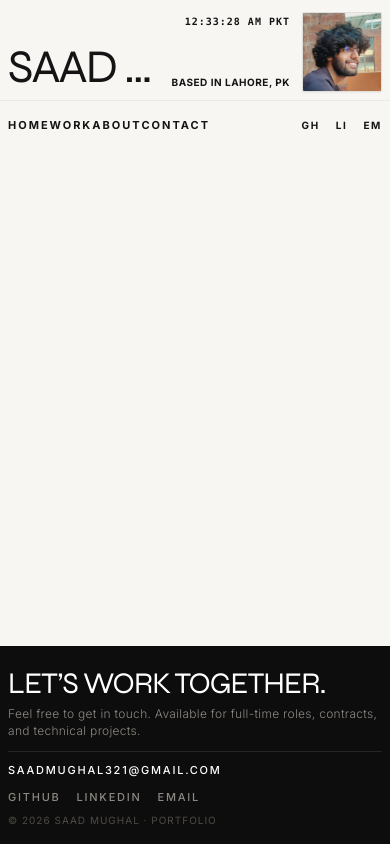
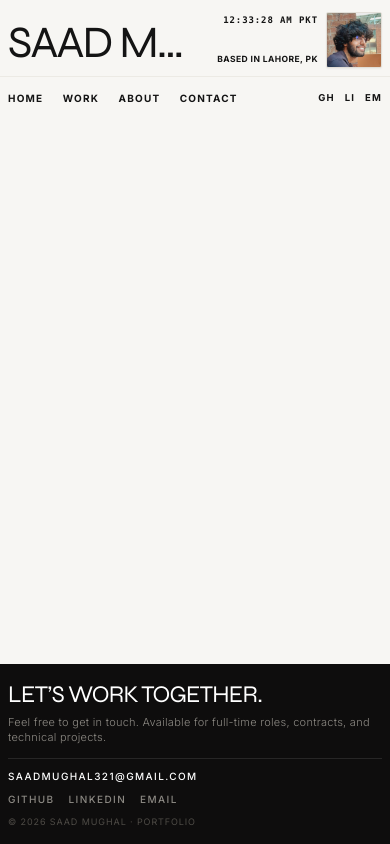
Before and after one commit to sedmugen/portfolio, a Next.js app: page / in a window 390 px wide. Built offline with nearby package versions, Linux system fonts and the light colour scheme.

Commit message:
feat(responsive): optimize header and footer responsiveness across mobile, tablet, and desktop

```diff
--- a/components/footer.tsx
+++ b/components/footer.tsx
@@ -5,36 +5,36 @@ export function Footer() {
 
   return (
     <footer className="w-full bg-[#0E0D0D] text-[#F7F6F3] mt-auto">
-      <div className="w-full px-2 sm:px-4 md:px-6 pt-6 sm:pt-8 pb-4 sm:pb-5">
-        {/* CTA Headline & Description: Tight vertical spacing */}
+      <div className="w-full px-2 sm:px-4 md:px-6 pt-5 sm:pt-7 md:pt-8 pb-4 sm:pb-5">
+        {/* CTA Headline & Description: Responsive layout */}
         <div className="flex flex-col lg:flex-row lg:items-end justify-between gap-2.5 sm:gap-4 pb-3 sm:pb-4">
           <Link href="/contact" className="inline-block select-none">
-            <h2 className="font-display text-3xl sm:text-4xl md:text-5xl lg:text-6xl font-normal uppercase tracking-[-0.03em] leading-[0.88] text-white hover:opacity-85 transition-opacity duration-200">
+            <h2 className="font-display text-2xl xs:text-3xl sm:text-4xl md:text-5xl lg:text-6xl font-normal uppercase tracking-[-0.03em] leading-[0.88] text-white hover:opacity-85 transition-opacity duration-200">
               LET’S WORK TOGETHER.
             </h2>
           </Link>
 
-          <p className="text-xs sm:text-[13px] text-[#8C8983] max-w-sm tracking-wide leading-snug lg:text-right font-light">
+          <p className="text-[11px] xs:text-xs sm:text-[13px] text-[#8C8983] max-w-sm tracking-wide leading-snug lg:text-right font-light">
             Feel free to get in touch. Available for full-time roles, contracts, and technical projects.
           </p>
         </div>
 
-        {/* Horizontal Divider with Minimal Margin */}
-        <div className="w-full border-t border-white/10 pt-2.5 sm:pt-3 flex flex-col md:flex-row items-start md:items-center justify-between gap-2.5 sm:gap-4 text-[11px] sm:text-xs font-medium tracking-[0.16em] uppercase text-[#8C8983]">
+        {/* Horizontal Divider & Action Bar */}
+        <div className="w-full border-t border-white/10 pt-2.5 sm:pt-3 flex flex-col sm:flex-row items-start sm:items-center justify-between gap-2 sm:gap-4 text-[10px] xs:text-[11px] sm:text-xs font-medium tracking-[0.14em] sm:tracking-[0.16em] uppercase text-[#8C8983]">
           {/* Contact Details */}
-          <div className="flex flex-wrap items-center gap-4 sm:gap-8">
+          <div className="flex flex-wrap items-center gap-3 sm:gap-6 md:gap-8">
             <a
               href="mailto:saadmughal321@gmail.com"
-              className="relative group text-white transition-colors duration-200"
+              className="relative group text-white transition-colors duration-200 break-all sm:break-normal"
             >
               <span>SAADMUGHAL321@GMAIL.COM</span>
               <span className="absolute left-0 bottom-0 block h-[1px] w-0 bg-white group-hover:w-full transition-all duration-200 ease-out" />
             </a>
-            <span className="text-[#5C5954] hidden sm:inline">LAHORE, PK</span>
+            <span className="text-[#5C5954] hidden xs:inline">LAHORE, PK</span>
           </div>
 
           {/* Social Links */}
-          <div className="flex flex-wrap items-center gap-4 sm:gap-6">
+          <div className="flex flex-wrap items-center gap-3.5 sm:gap-6">
             <a
               href="https://github.com/sedmugen"
               target="_blank"
@@ -64,7 +64,7 @@ export function Footer() {
         </div>
 
         {/* Small Bottom Copyright */}
-        <div className="pt-2 sm:pt-2.5 text-[10px] tracking-widest text-[#4E4B46] uppercase">
+        <div className="pt-2 sm:pt-2.5 text-[9px] xs:text-[10px] tracking-widest text-[#4E4B46] uppercase">
           © {currentYear} Saad Mughal · Portfolio
         </div>
       </div>
--- a/components/nav.tsx
+++ b/components/nav.tsx
@@ -44,50 +44,52 @@ function LiveTime() {
 export function Nav() {
   return (
     <header className="w-full bg-canvas select-none">
-      {/* Top Banner: Name on Left, Info Box on Right */}
-      <div className="w-full px-2 sm:px-4 md:px-6 pt-3 sm:pt-4 pb-2 sm:pb-3 flex items-end justify-between gap-4 sm:gap-8">
-        {/* Name Display: Clean ink, no red hover */}
+      {/* Top Banner: Fully Responsive for Mobile, Tablet, and Desktop */}
+      <div className="w-full px-2 sm:px-4 md:px-6 pt-3 sm:pt-4 pb-2 sm:pb-3 flex items-end justify-between gap-2 sm:gap-4 md:gap-8">
+        {/* Name Display: Fluid scaling from mobile to desktop */}
         <div className="flex-1 min-w-0">
           <Link href="/" className="inline-block w-full">
-            <h1 className="font-display text-[12vw] sm:text-[11vw] md:text-[10.5vw] lg:text-[10vw] font-normal uppercase tracking-[-0.04em] leading-[0.8] text-ink truncate sm:overflow-visible transition-opacity duration-200 hover:opacity-85">
+            <h1 className="font-display text-[11.5vw] sm:text-[11vw] md:text-[10.5vw] lg:text-[10vw] font-normal uppercase tracking-[-0.04em] leading-[0.82] text-ink truncate sm:overflow-visible transition-opacity duration-200 hover:opacity-85">
               SAAD MUGHAL
             </h1>
           </Link>
         </div>
 
-        {/* Right Info Box: Time & Location + Profile Photo */}
-        <div className="flex items-end gap-3 sm:gap-4 shrink-0 self-end">
+        {/* Right Info Box: Compact & responsive on mobile, prominent on tablet/desktop */}
+        <div className="flex items-end gap-2 sm:gap-3 md:gap-4 shrink-0 self-end">
+          {/* Time & Location */}
           <div className="flex flex-col items-end justify-between self-stretch text-right py-0.5">
-            <div className="text-[10px] sm:text-xs font-mono font-bold text-ink uppercase tracking-widest whitespace-nowrap">
+            <div className="text-[9px] xs:text-[10px] sm:text-xs font-mono font-bold text-ink uppercase tracking-widest whitespace-nowrap">
               <LiveTime /> <span className="text-ink">PKT</span>
             </div>
 
             <div className="whitespace-nowrap">
-              <span className="block text-[10px] sm:text-[11px] font-bold text-ink uppercase tracking-wider">
-                BASED IN LAHORE, PK
+              <span className="block text-[8.5px] xs:text-[9.5px] sm:text-[11px] font-bold text-ink uppercase tracking-wider">
+                BASED IN <span className="sm:inline">LAHORE, PK</span>
               </span>
             </div>
           </div>
 
-          <div className="relative w-20 h-20 sm:w-28 sm:h-28 md:w-36 md:h-36 lg:w-44 lg:h-44 rounded-sm overflow-hidden bg-border-subtle border border-border shrink-0 shadow-sm">
+          {/* Profile Photo */}
+          <div className="relative w-14 h-14 xs:w-16 xs:h-16 sm:w-24 sm:h-24 md:w-36 md:h-36 lg:w-44 lg:h-44 rounded-sm overflow-hidden bg-border-subtle border border-border shrink-0 shadow-sm">
             <Image
               src="/images/profile-pictures/1.jpg"
               alt="Saad Mughal"
               fill
               priority
-              sizes="(max-width: 640px) 80px, (max-width: 768px) 112px, (max-width: 1024px) 144px, 176px"
+              sizes="(max-width: 640px) 64px, (max-width: 768px) 96px, (max-width: 1024px) 144px, 176px"
               className="object-cover object-top"
             />
           </div>
         </div>
       </div>
 
-      {/* Sub-Navigation Bar */}
+      {/* Sub-Navigation Bar: Mobile, Tablet & Desktop responsive */}
       <div className="border-t border-border-subtle">
-        <div className="w-full px-2 sm:px-4 md:px-6 py-2.5 sm:py-3 flex items-center justify-between gap-4 sm:gap-8">
+        <div className="w-full px-2 sm:px-4 md:px-6 py-2 sm:py-2.5 md:py-3 flex items-center justify-between gap-2 sm:gap-4 md:gap-8">
           {/* Navigation Items */}
           <nav aria-label="Main Navigation" className="flex-1 min-w-0">
-            <ul className="flex items-center justify-between w-full max-w-[70%] text-[11px] sm:text-xs font-bold tracking-[0.18em] uppercase text-ink">
+            <ul className="flex items-center justify-between w-full max-w-[76%] sm:max-w-[70%] text-[10px] xs:text-[10.5px] sm:text-xs font-bold tracking-[0.12em] xs:tracking-[0.15em] sm:tracking-[0.18em] uppercase text-ink">
               {NAV_ITEMS.map((item) => (
                 <li key={item.href} className="py-0.5">
                   <Link
@@ -107,8 +109,8 @@ export function Nav() {
             </ul>
           </nav>
 
-          {/* Socials abbreviation bar: Clean text-ink, no red hover */}
-          <div className="flex items-center justify-end space-x-4 sm:space-x-6 text-[10px] sm:text-[11px] font-bold tracking-[0.16em] uppercase text-ink shrink-0">
+          {/* Socials abbreviation bar */}
+          <div className="flex items-center justify-end space-x-2.5 sm:space-x-4 md:space-x-6 text-[9.5px] xs:text-[10px] sm:text-[11px] font-bold tracking-[0.12em] sm:tracking-[0.16em] uppercase text-ink shrink-0">
             {SOCIAL_LINKS.map((social) => (
               <a
                 key={social.label}
```
